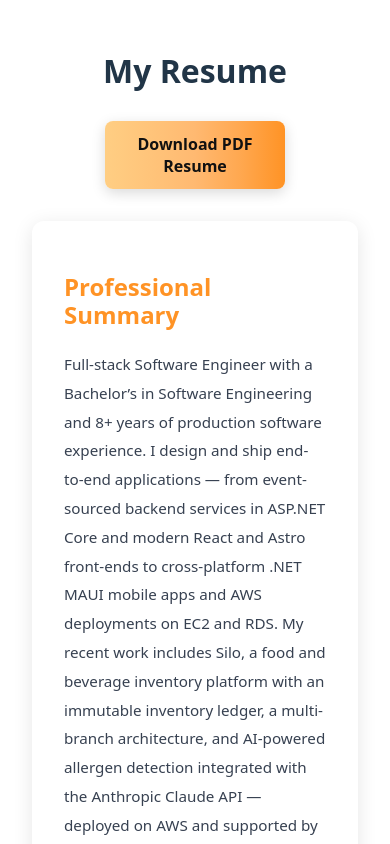
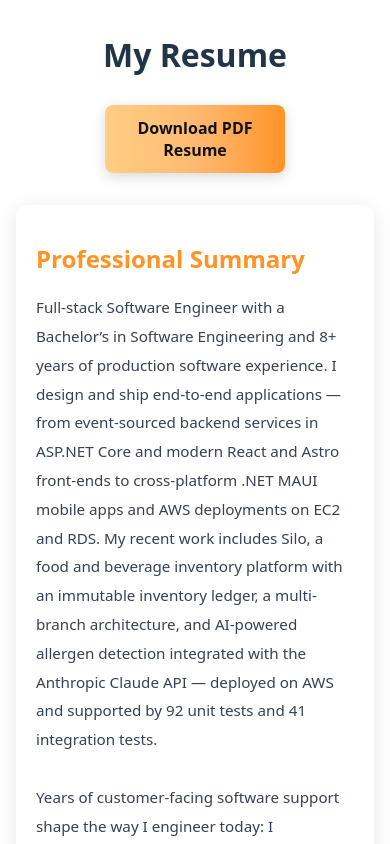
Before and after one commit to Chasmatt/Technical-Solutions-portfolio, a React (Vite) app: page /Resume in a window 390 px wide. Shown: the top 844 px of the page. Built offline with nearby package versions, Linux system fonts and the light colour scheme.

Commit message:
Resume: fluid padding via clamp so it breathes on mobile without feeling empty on desktop

```diff
--- a/src/pages/Resume.jsx
+++ b/src/pages/Resume.jsx
@@ -47,7 +47,7 @@ const Resume = () => {
                 display: "flex",
                 justifyContent: "center",
                 alignItems: "flex-start",
-                padding: "2rem",
+                padding: "clamp(1rem, 4vw, 2rem)",
                 boxSizing: "border-box",
             }}
         >
@@ -102,7 +102,7 @@ const Resume = () => {
                     id="resume-content"
                     style={{
                         backgroundColor: "#ffffff",
-                        padding: "2rem",
+                        padding: "clamp(1.25rem, 4vw, 2rem)",
                         borderRadius: "12px",
                         boxShadow: "0 4px 20px rgba(0,0,0,0.1)",
                         lineHeight: "1.8rem",
```
